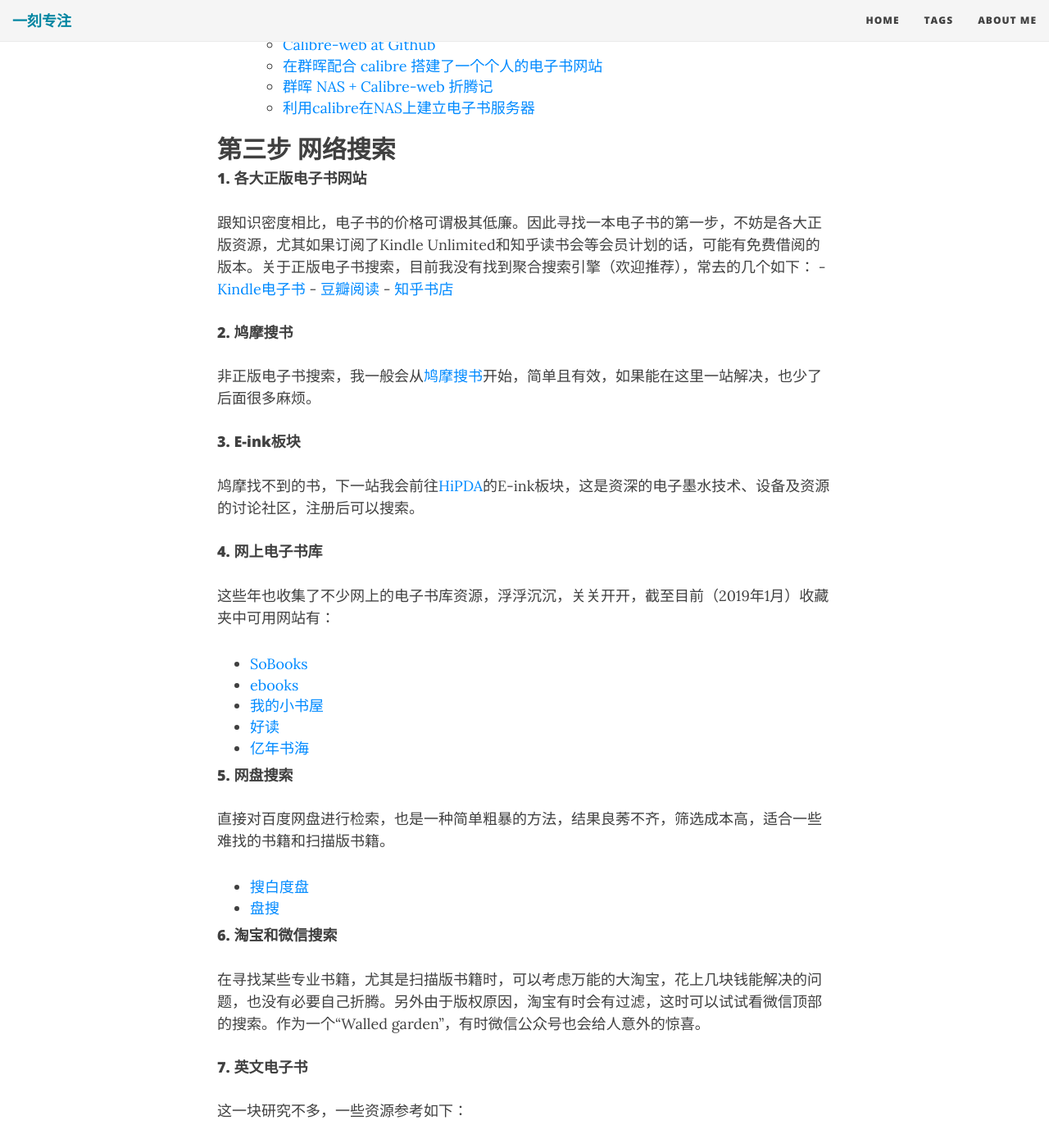
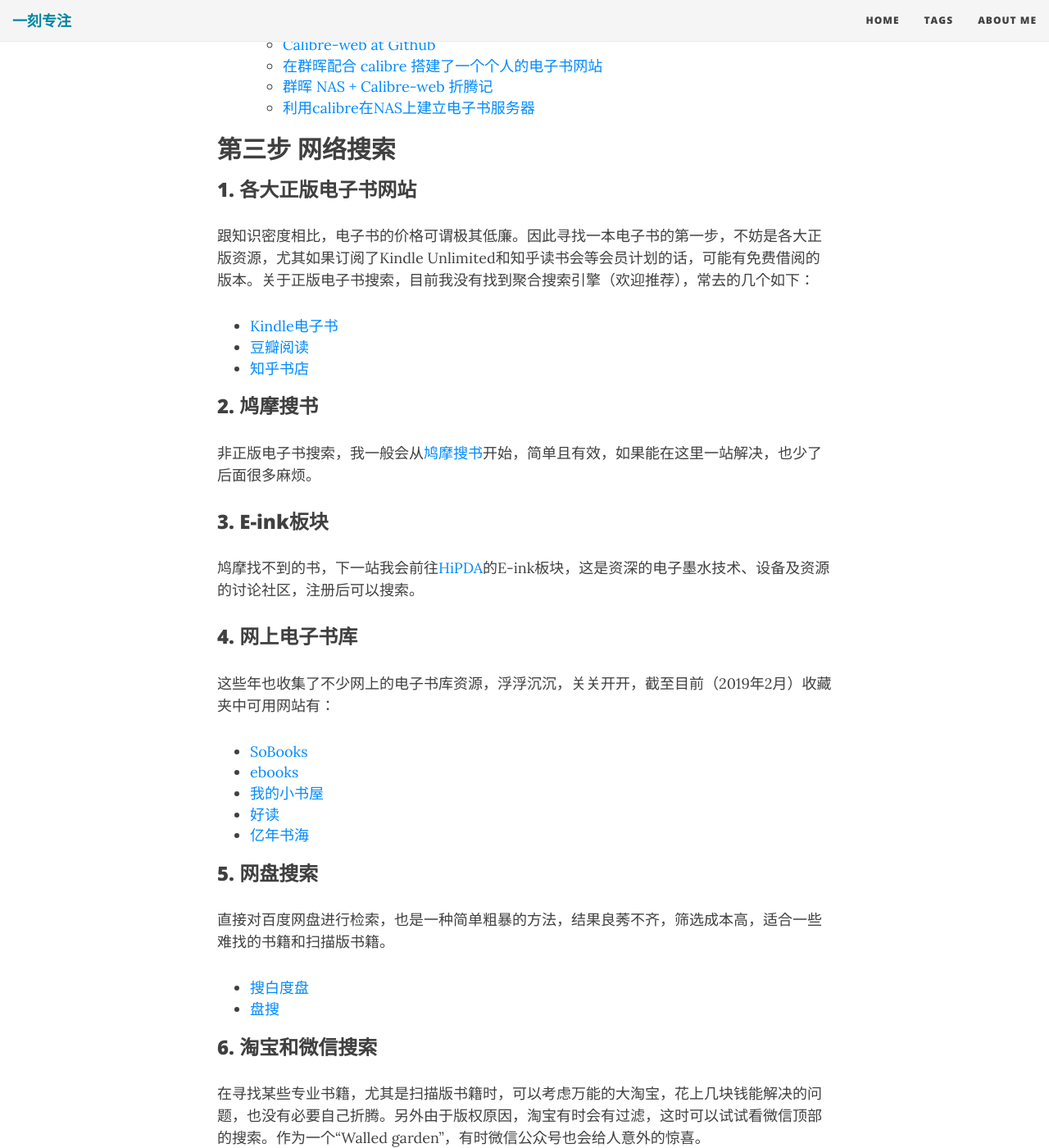
Before and after one commit to mihouta/mihouta.github.io, a Jekyll site: the page built from _posts/2019-02-25-how-to-download-ebook.md, in a window 1280 px wide and 1400 px high, scrolled down 1947 px. Shown: the whole window at 82% size. Built offline with Jekyll 4.4.1, drawn with Linux system fonts in a browser that asks for light colours; nearby versions of some CDN libraries.

Commit message:
Update 2019-02-25-how-to-download-ebook.md

```diff
--- a/_posts/2019-02-25-how-to-download-ebook.md
+++ b/_posts/2019-02-25-how-to-download-ebook.md
@@ -44,41 +44,41 @@
 
 ## 第三步 网络搜索
 
-#### 1. 各大正版电子书网站
+### 1. 各大正版电子书网站
 
 跟知识密度相比，电子书的价格可谓极其低廉。因此寻找一本电子书的第一步，不妨是各大正版资源，尤其如果订阅了Kindle Unlimited和知乎读书会等会员计划的话，可能有免费借阅的版本。关于正版电子书搜索，目前我没有找到聚合搜索引擎（欢迎推荐），常去的几个如下：
-	- [Kindle电子书](https://www.amazon.cn/Kindle%E7%94%B5%E5%AD%90%E4%B9%A6/b/ref=sa_menu_kindle_l2_116169071?ie=UTF8&node=116169071)
-	- [豆瓣阅读](https://read.douban.com/)
-	- [知乎书店](https://www.zhihu.com/pub/)
+ - [Kindle电子书](https://www.amazon.cn/Kindle%E7%94%B5%E5%AD%90%E4%B9%A6/b/ref=sa_menu_kindle_l2_116169071?ie=UTF8&node=116169071)
+ - [豆瓣阅读](https://read.douban.com/)
+ - [知乎书店](https://www.zhihu.com/pub/)
 
-#### 2. 鸠摩搜书
+### 2. 鸠摩搜书
 
 非正版电子书搜索，我一般会从[鸠摩搜书](https://www.jiumodiary.com/)开始，简单且有效，如果能在这里一站解决，也少了后面很多麻烦。
 
-#### 3. E-ink板块
+### 3. E-ink板块
 
 鸠摩找不到的书，下一站我会前往[HiPDA](https://www.hi-pda.com/forum/)的E-ink板块，这是资深的电子墨水技术、设备及资源的讨论社区，注册后可以搜索。
 
-#### 4. 网上电子书库
+### 4. 网上电子书库
 
-这些年也收集了不少网上的电子书库资源，浮浮沉沉，关关开开，截至目前（2019年1月）收藏夹中可用网站有：
+这些年也收集了不少网上的电子书库资源，浮浮沉沉，关关开开，截至目前（2019年2月）收藏夹中可用网站有：
 - [SoBooks](https://sobooks.cc/)
 - [ebooks](https://ebooks.run/)
 - [我的小书屋](http://mebook.cc/)
 - [好读](http://www.haodoo.net/)
 - [亿年书海](https://www.inien.com/w/#/Index)
 
-#### 5. 网盘搜索
+### 5. 网盘搜索
 
 直接对百度网盘进行检索，也是一种简单粗暴的方法，结果良莠不齐，筛选成本高，适合一些难找的书籍和扫描版书籍。
 - [搜白度盘](http://www.sobaidupan.com/)
 - [盘搜](http://www.pansou.com/)
 
-#### 6. 淘宝和微信搜索
+### 6. 淘宝和微信搜索
 
 在寻找某些专业书籍，尤其是扫描版书籍时，可以考虑万能的大淘宝，花上几块钱能解决的问题，也没有必要自己折腾。另外由于版权原因，淘宝有时会有过滤，这时可以试试看微信顶部的搜索。作为一个“Walled garden"，有时微信公众号也会给人意外的惊喜。
 
-#### 7. 英文电子书
+### 7. 英文电子书
 
 这一块研究不多，一些资源参考如下：
 
@@ -88,7 +88,7 @@
 - [Library Genesis](http://gen.lib.rus.ec/)，俄罗斯的一个电子书库。
 - 使用[Usenet](https://baike.baidu.com/item/Usenet%E6%96%B0%E9%97%BB%E7%BB%84)方式下载，对于不熟悉的人来说，这是一个新的世界，也是在欧美这些版权保护非常成熟的地方，人们下载资源的一种方式。有英文书籍需求的人，可以先试试看用[NZBIndex](http://www.nzbindex.com/)网站来搜索是否有资源，如果确实有的话，自行学习研究Usenet相关知识。简单来说，多数方案是需要收费的，但是入门后很省心。
 
-#### 8. 特定种类书籍
+### 8. 特定种类书籍
 
 - 杂志，推荐以下渠道：
   - [海盗湾](https://thepiratebay.org/)，可以下载每月新的欧美杂志，一般叫做Assorted Magazine，打包下载。
```
